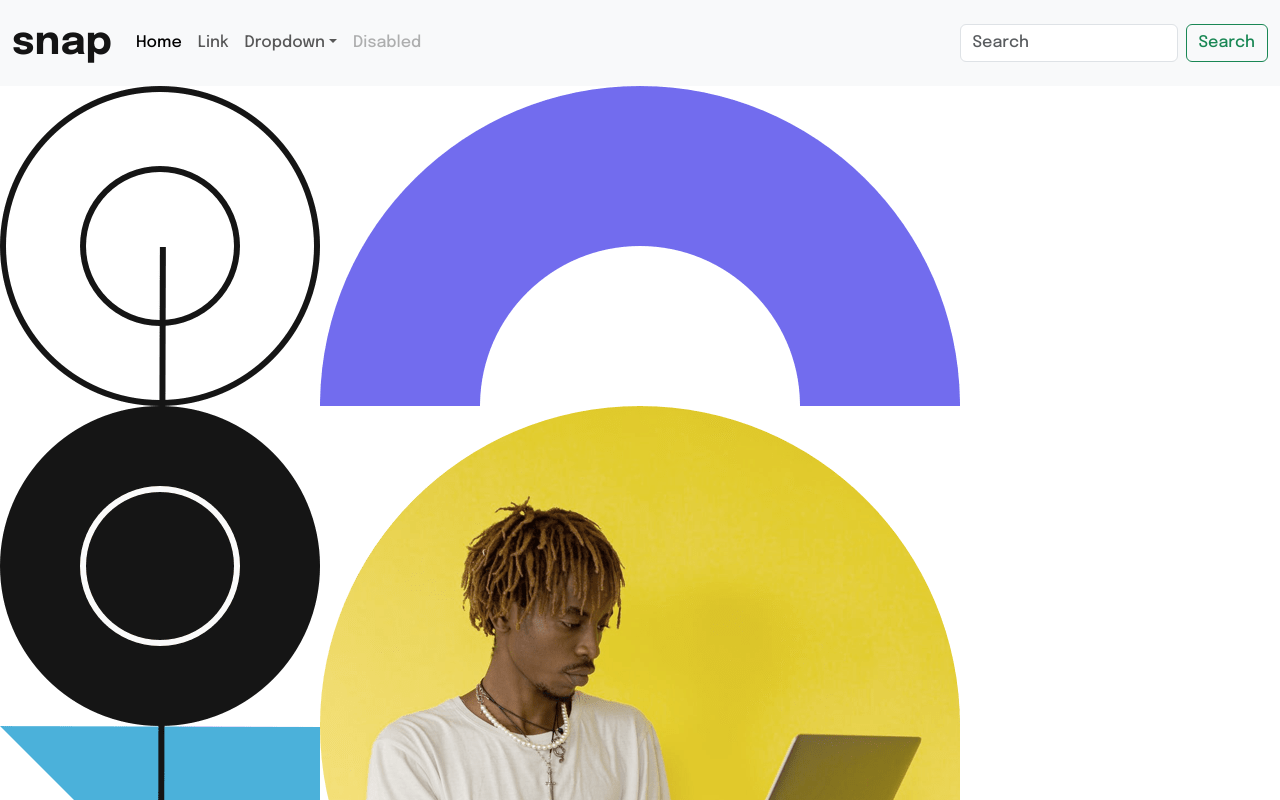
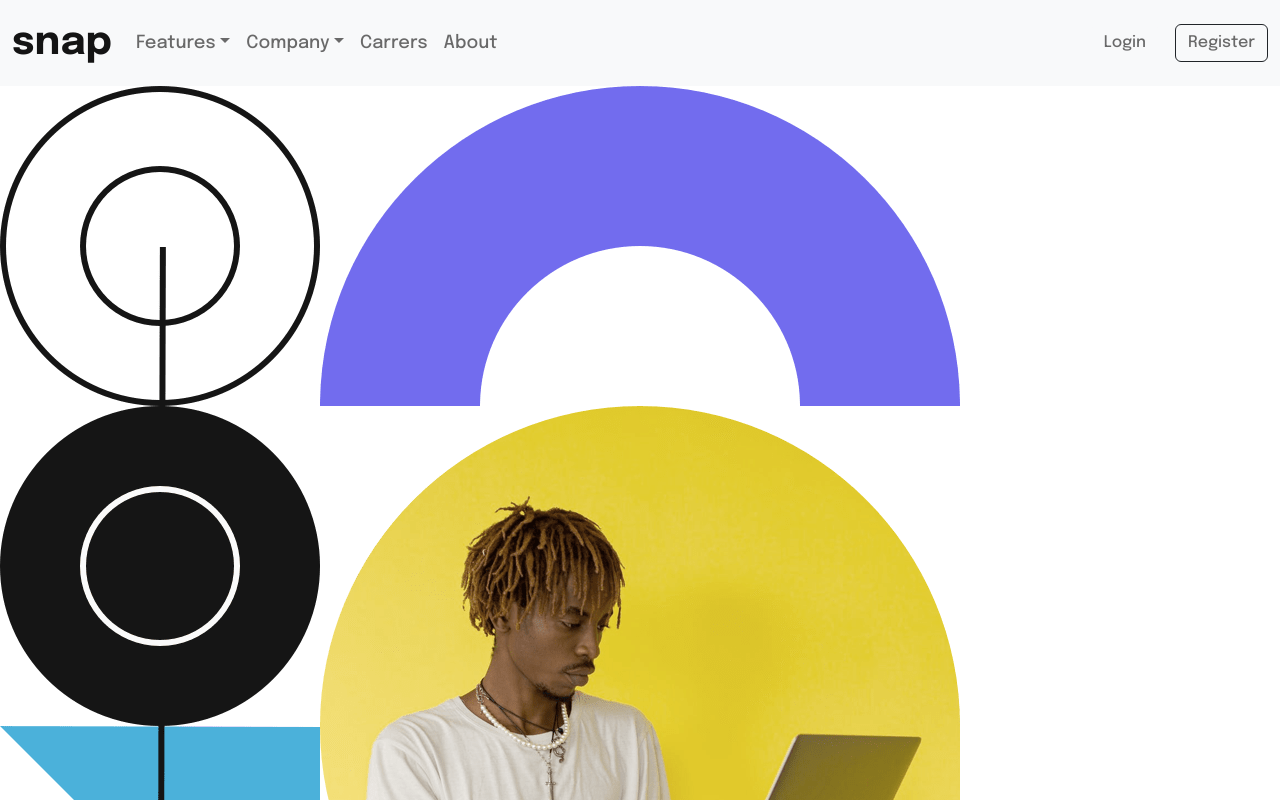
Before and after one commit to lawrenceprieto/snap, a React (Vite) app: page / in a window 1280 px wide. Shown: the top 800 px of the page. Built offline with nearby package versions, Linux system fonts and the light colour scheme.

Commit message:
add a dropdown menu on navlinks

```diff
--- a/src/components/navbar.jsx
+++ b/src/components/navbar.jsx
@@ -10,31 +10,66 @@ function Navbar() {
                     </button>
                     <div className="collapse navbar-collapse" id="navbarSupportedContent">
                         <ul className="navbar-nav me-auto mb-2 mb-lg-0">
-                            <li className="nav-item">
-                                <a className="nav-link active" aria-current="page" href="#">Home</a>
-                            </li>
-                            <li className="nav-item">
-                                <a className="nav-link" href="#">Link</a>
+                            <li className="nav-item dropdown">
+                                <a className="nav-link dropdown-toggle" href="#" role="button" data-bs-toggle="dropdown" aria-expanded="false"
+                                    style={{fontSize: "18px", color: "hsl(0, 0%, 41%)"}}>
+                                    Features
+                                </a>
+                                <ul className="dropdown-menu py-3 px-1" style={{backgroundColor: "hsl(0, 0%, 98%)", border: "none", boxShadow: "-1px 5px 10px 5px rgba(0,0,0,0.34)"}}>
+                                    <li>
+                                        <div className="dropdown-item d-flex gap-2 align-items-center mb-1">
+                                            <svg width="20" height="22" xmlns="http://www.w3.org/2000/svg"><path d="M14 3v12a1 1 0 0 1-1 1H1a1 1 0 0 1-1-1V3a1 1 0 0 1 1-1h1V1a1 1 0 1 1 2 0v1h2V1a1 1 0 1 1 2 0v1h2V1a1 1 0 0 1 2 0v1h1a1 1 0 0 1 1 1Zm-2 3H2v1h10V6Zm0 3H2v1h10V9Zm0 3H2v1h10v-1Z" fill="#726CEE"/></svg>
+                                            <div style={{fontSize: "18px", color: "hsl(0, 0%, 41%)"}}>Todo List</div>
+                                        </div>
+                                    </li>
+                                    <li>
+                                        <div className="dropdown-item d-flex gap-2 align-items-center mb-1">
+                                            <svg width="20" height="22" xmlns="http://www.w3.org/2000/svg"><path d="M12.667 8.667h-4v4h4v-4ZM11.334 0v1.333H4.667V0h-2v1.333h-1C.75 1.333 0 2.083 0 3v11.333C0 15.25.75 16 1.667 16h12.667C15.25 16 16 15.25 16 14.333V3c0-.917-.75-1.667-1.666-1.667h-1V0h-2Zm3 14.333H1.667V5.5h12.667v8.833Z" fill="#4BB1DA"/></svg>
+                                            <div style={{fontSize: "18px", color: "hsl(0, 0%, 41%)"}}>Calendar</div>
+                                        </div>
+                                    </li>
+                                    <li>
+                                        <div className="dropdown-item d-flex gap-2 align-items-center mb-1">
+                                            <svg width="20" height="22" xmlns="http://www.w3.org/2000/svg"><path d="M6.408 13.916c-3.313 0-6-1.343-6-3 0-.612.371-1.18 1-1.654V7.916a5 5 0 0 1 3.041-4.6 2 2 0 0 1 3.507-1.664 2 2 0 0 1 .411 1.664 5.002 5.002 0 0 1 3.041 4.6v1.346c.629.474 1 1.042 1 1.654 0 1.657-2.687 3-6 3Zm0 1c.694 0 1.352-.066 1.984-.16.004.054.016.105.016.16a2 2 0 0 1-4 0c0-.055.012-.106.016-.16.633.094 1.29.16 1.984.16Z" fill="#EDD556"/></svg>
+                                            <div style={{fontSize: "18px", color: "hsl(0, 0%, 41%)"}}>Reminder</div>
+                                        </div>
+                                    </li>
+                                    <li>
+                                        <div className="dropdown-item d-flex gap-2 align-items-center">
+                                            <svg width="20" height="22" xmlns="http://www.w3.org/2000/svg"><path d="M8 0a8 8 0 1 1 0 16A8 8 0 0 1 8 0Zm0 2.133a5.867 5.867 0 1 0 0 11.734A5.867 5.867 0 0 0 8 2.133ZM8 3.2a4.8 4.8 0 1 1 0 9.6 4.8 4.8 0 0 1 0-9.6Zm-.533 2.667a.533.533 0 0 0-.534.533v2.133c0 .295.24.534.534.534h3.2a.533.533 0 0 0 0-1.067H8V6.4a.533.533 0 0 0-.533-.533Z" fill="#8E4CB6"/></svg>
+                                            <div style={{fontSize: "18px", color: "hsl(0, 0%, 41%)"}}>Planning</div>
+                                        </div>
+                                    </li>
+                                </ul>
                             </li>
                             <li className="nav-item dropdown">
-                                <a className="nav-link dropdown-toggle" href="#" role="button" data-bs-toggle="dropdown" aria-expanded="false">
-                                    Dropdown
+                                <a className="nav-link dropdown-toggle" href="#" role="button" data-bs-toggle="dropdown" aria-expanded="false"
+                                    style={{fontSize: "18px", color: "hsl(0, 0%, 41%)"}}>
+                                    Company
                                 </a>
-                                <ul className="dropdown-menu">
-                                    <li><a className="dropdown-item" href="#">Action</a></li>
-                                    <li><a className="dropdown-item" href="#">Another action</a></li>
-                                    <li><hr className="dropdown-divider" /></li>
-                                    <li><a className="dropdown-item" href="#">Something else here</a></li>
+                                <ul className="dropdown-menu pt-4 px-4" style={{backgroundColor: "hsl(0, 0%, 98%)", border: "none", boxShadow: "-1px 5px 10px 5px rgba(0,0,0,0.34)"}}>
+                                    <li>
+                                        <div className="mb-3" style={{fontSize: "18px", color: "hsl(0, 0%, 41%)"}}>History</div>
+                                    </li>
+                                    <li>
+                                        <div className="mb-3" style={{fontSize: "18px", color: "hsl(0, 0%, 41%)"}}>Our Team</div>
+                                    </li>
+                                    <li>
+                                        <div className="mb-3" style={{fontSize: "18px", color: "hsl(0, 0%, 41%)"}}>Blog</div>
+                                    </li>
                                 </ul>
                             </li>
                             <li className="nav-item">
-                                <a className="nav-link disabled" aria-disabled="true">Disabled</a>
+                                <a className="nav-link active" aria-current="page" href="#" style={{fontSize: "18px", color: "hsl(0, 0%, 41%)"}}>Carrers</a>
+                            </li>
+                            <li className="nav-item">
+                                <a className="nav-link" href="#" style={{fontSize: "18px", color: "hsl(0, 0%, 41%)"}}>About</a>
                             </li>
                         </ul>
-                        <form className="d-flex" role="search">
-                            <input className="form-control me-2" type="search" placeholder="Search" aria-label="Search" />
-                            <button className="btn btn-outline-success" type="submit">Search</button>
-                        </form>
+                        <div className="d-flex gap-3">
+                            <button className="btn btn-light" style={{color: "hsl(0, 0%, 41%)"}}>Login</button>
+                            <button className="btn btn-outline-dark" style={{color: "hsl(0, 0%, 41%)"}}>Register</button>
+                        </div>
                     </div>
                 </div>
 
```
